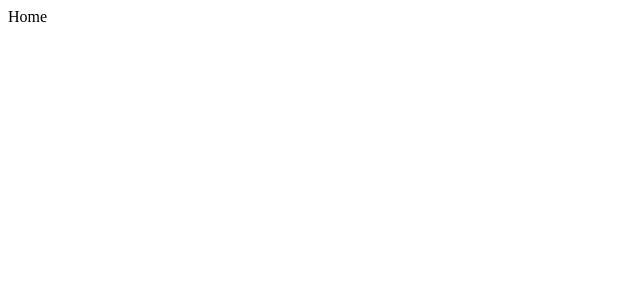
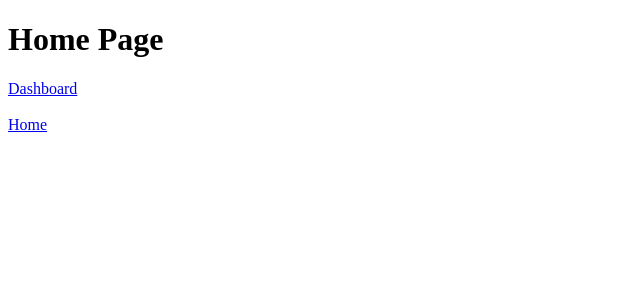
Before and after one commit to saeedali780/learn-react, a React (Vite) app: page / in a window 1280 px wide. Shown: the top 300 px of the page, without its empty margins (0-640 px from the left). Built offline with nearby package versions, Linux system fonts and the light colour scheme.

Commit message:
Link Component In React

```diff
--- a/src/App.jsx
+++ b/src/App.jsx
@@ -2,6 +2,7 @@ import React from "react";
 import { BrowserRouter, Route,Routes } from "react-router-dom";
 import Home from "./pages/Home";
 import Dashboard from "./pages/Dashboard";
+import PageNotFound from "./pages/PageNotFound";
 
 
 // import { useState, useReducer } from 'react';
@@ -26,6 +27,7 @@ const App = () => {
     <Routes>
       <Route path="/" element={<Home/>} />
       <Route path="/dashboard" element={<Dashboard/>} />
+      <Route path="*" element={<PageNotFound/>} />
 
     </Routes>
       {/* {state.balance}
--- a/src/pages/Home.jsx
+++ b/src/pages/Home.jsx
@@ -1,8 +1,16 @@
-import React from 'react'
+import React from 'react';
+import { Link } from 'react-router-dom';
 
 const Home = () => {
   return (
-    <div>Home</div>
+    <div>
+        <h1>Home Page</h1>
+
+        <Link >Dashboard</Link>
+        <br />
+        <br />
+        <Link>Home</Link>
+    </div>
   )
 }
 
--- /dev/null
+++ b/src/pages/PageNotFound.jsx
@@ -0,0 +1,9 @@
+import React from 'react'
+
+const PageNotFound = () => {
+  return (
+    <div><h1>Page Not Found 404</h1></div>
+  )
+}
+
+export default PageNotFound
```
